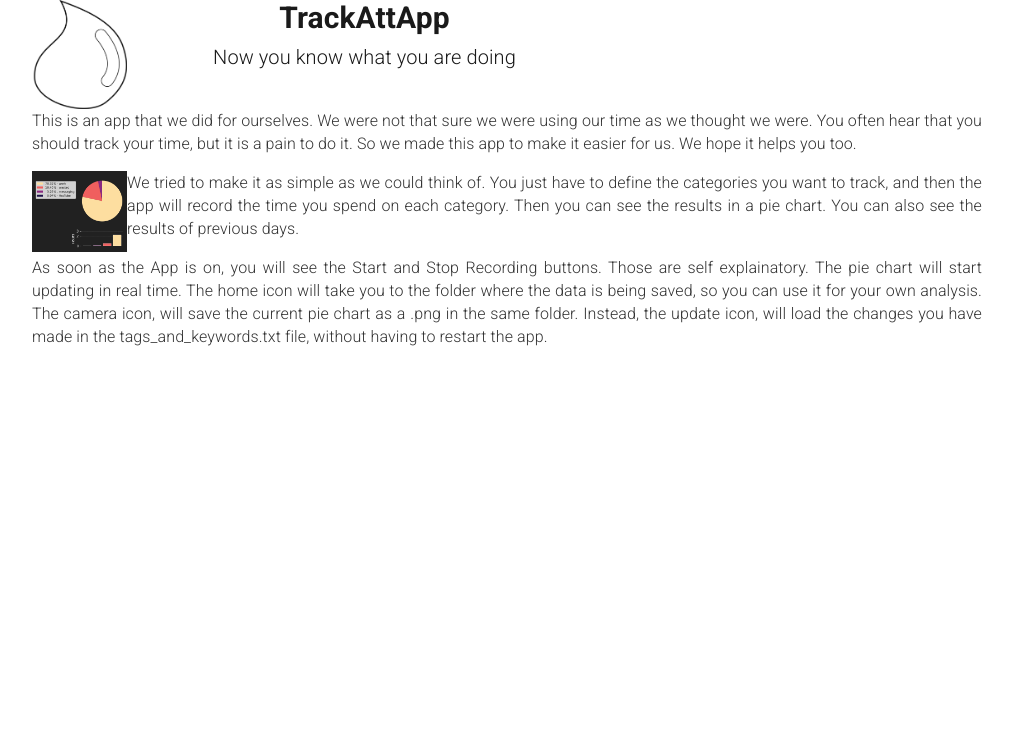
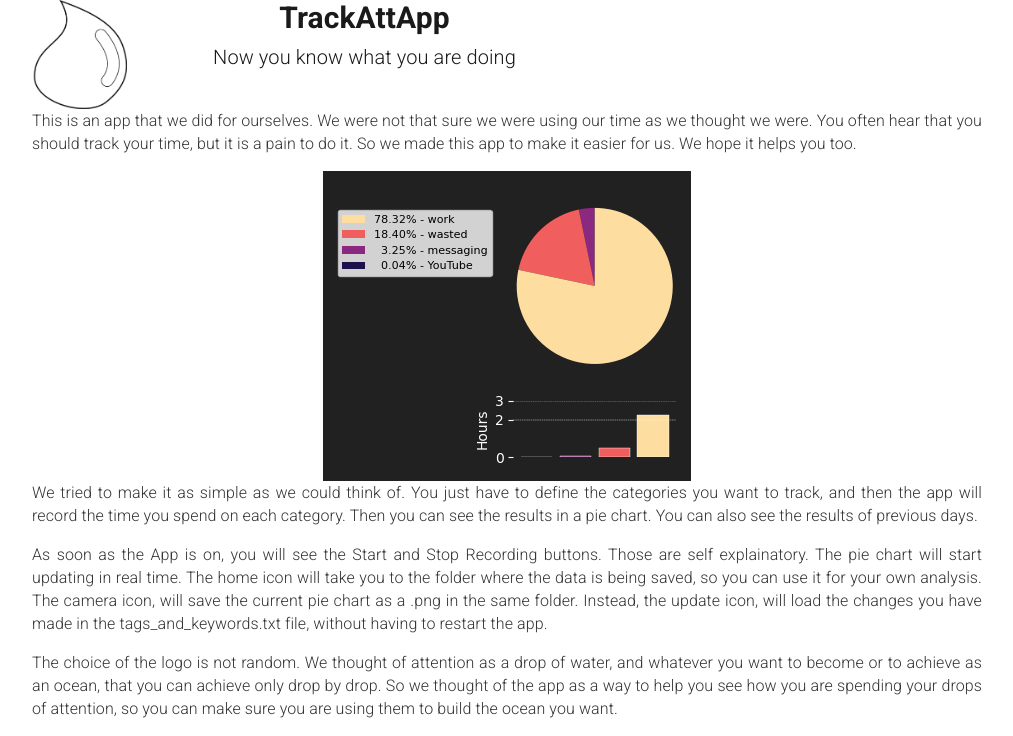
Before and after one commit to trackattapp/trackattapp, a Jekyll site: the page built from _pages/home.md, in a window 1280 px wide. Shown: the part 170-906 px from the top of the page, without its empty margins (133-1146 px from the left). Built offline with Jekyll 4.4.1, drawn with Linux system fonts in a browser that asks for light colours.

Commit message:
minor changes

```diff
--- a/_pages/home.md
+++ b/_pages/home.md
@@ -7,7 +7,7 @@ acknowledgements: ""
 ---
 
 
-<div style="overflow: hidden;">
+<div style="overflow: hidden; text-align:center">
    <div id="A" style="float:left; width: 10%;">
       <img src="{{ "/static/img/banner/tratapp.png" | prepend:site.baseurl }}">
    </div>
@@ -21,8 +21,9 @@ This is an app that we did for ourselves. We were not that sure we were using ou
 as we thought we were. You often hear that you should track your time, but it is a pain
 to do it. So we made this app to make it easier for us. We hope it helps you too.
 
-<div id="A" style="float:left; width: 10%;">
-  <img src="{{ "/static/img/banner/trackattapp_eg.png" | prepend:site.baseurl }}">
+
+<div style="overflow: hidden; text-align:center">
+<img src="{{ "/static/img/banner/trackattapp_eg.png" | prepend:site.baseurl }}">
 </div>
 
 
@@ -37,3 +38,9 @@ where the data is being
 saved, so you can use it for your own analysis. The camera icon, will save the current pie
 chart as a .png in the same folder. Instead, the update icon, will load the changes you have
 made in the tags_and_keywords.txt file, without having to restart the app.
+
+
+The choice of the logo is not random. We thought of attention as a drop of water, and
+whatever you want to become or to achieve as an ocean, that you can achieve only drop by
+drop. So we thought of the app as a way to help you see how you are spending your drops
+of attention, so you can make sure you are using them to build the ocean you want.
```
